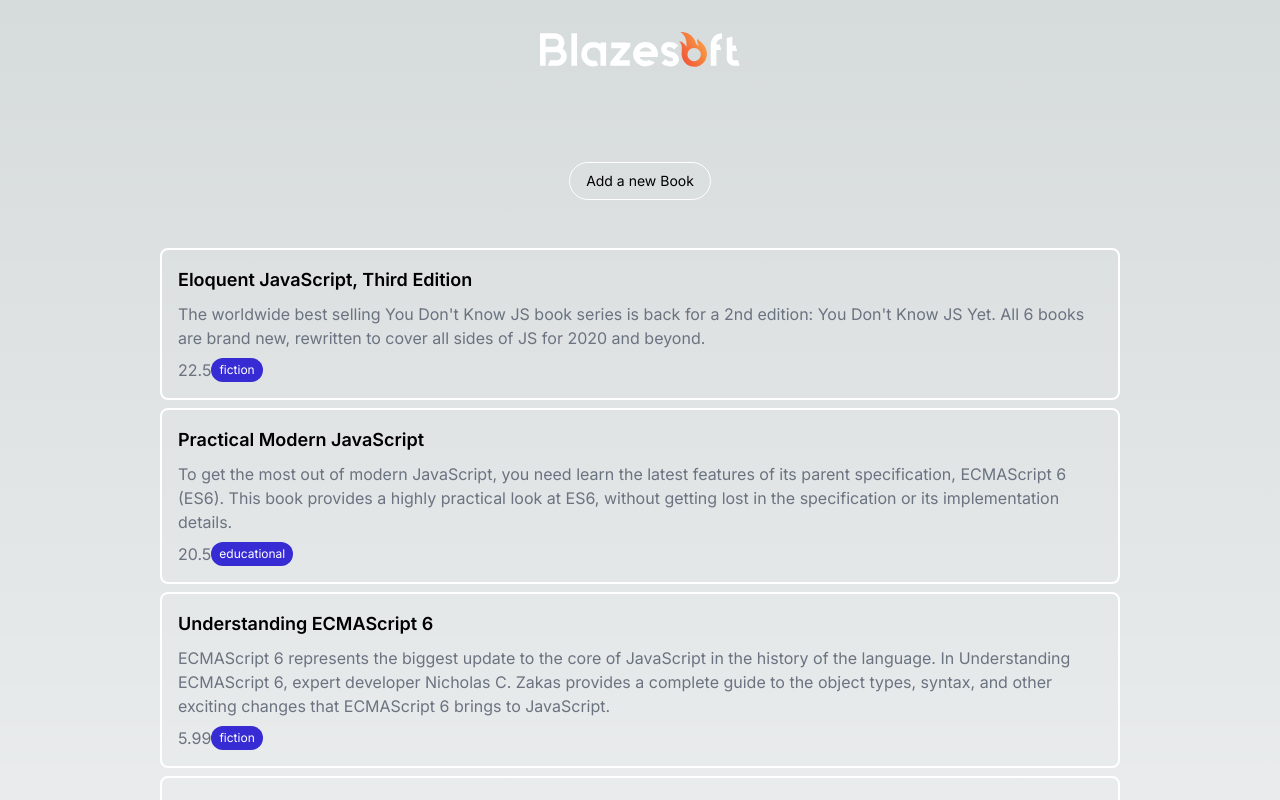
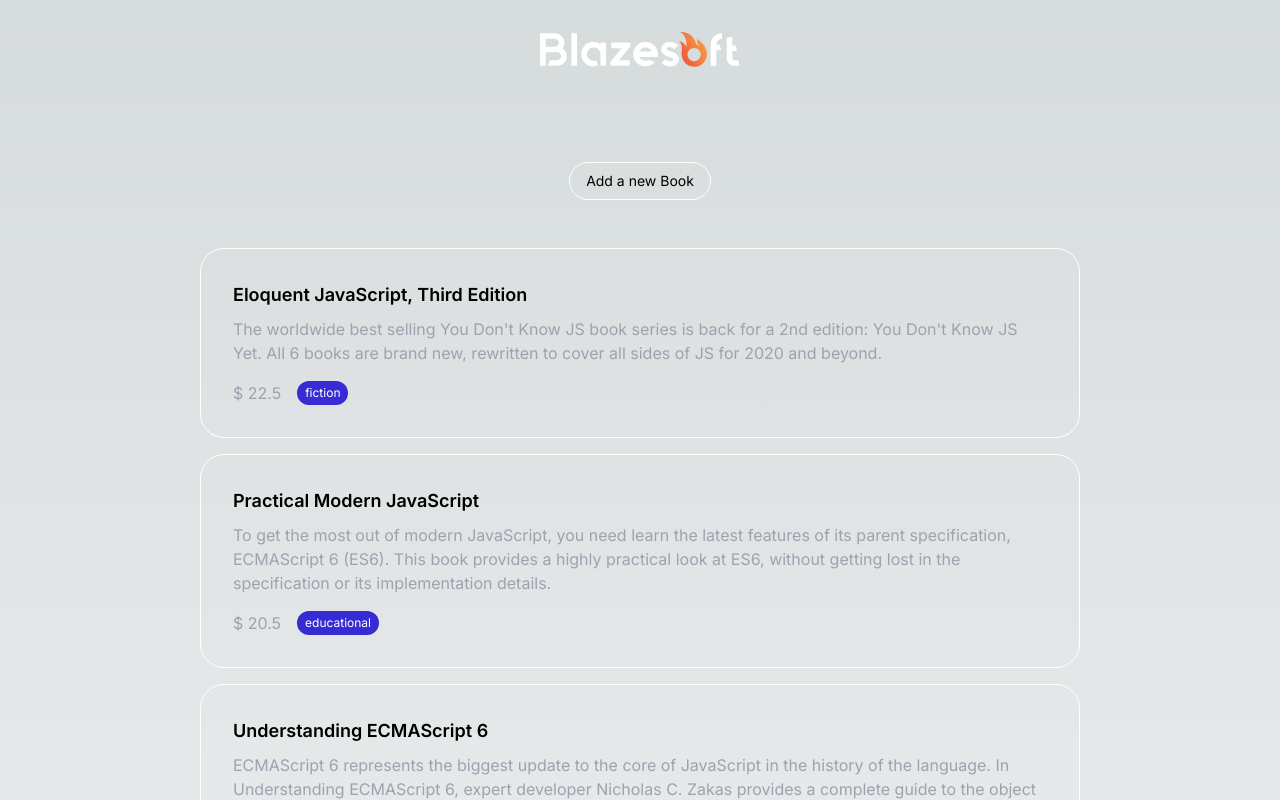
Before and after one commit to Pravasith/book-store, a Next.js app: page / in a window 1280 px wide. Shown: the top 800 px of the page. Built offline with nearby package versions, Linux system fonts and the light colour scheme.

Commit message:
To be continued

```diff
--- a/src/app/@books/book-details/page.tsx
+++ b/src/app/@books/book-details/page.tsx
@@ -1,7 +1,6 @@
 "use client";
 
 import Modal from "@/app/components/Modal";
-import Link from "next/link";
 import BooksLayout from "../CustomLayout";
 
 const BookDetails = () => {
@@ -14,7 +13,6 @@ const BookDetails = () => {
 
   return (
     <BooksLayout>
-      <Link href={"/"}>GO BACK TO HOME</Link>
       <Modal modalTitle={"Edit Book"} initialValues={initialValues} />
     </BooksLayout>
   );
--- a/src/app/components/Book.tsx
+++ b/src/app/components/Book.tsx
@@ -1,20 +1,16 @@
+import { BookType } from "../types";
 import Tag from "./Tag";
 
-interface Props {
-  title: string;
-  description: string;
-  price: number;
-  category: string;
-}
+interface Props extends BookType {}
 
 const Book = (book: Props) => {
   return (
-    <li className="p-4 border-white rounded-lg border-2 flex flex-col gap-y-2">
+    <li className="mx-10 p-8 border-white rounded-3xl border flex flex-col gap-y-2 hover:bg-gray-800 active:bg-gray-900 cursor-pointer transition-colors">
       <h4>{book.title}</h4>
       <p>{book.description}</p>
 
-      <div className="flex-row-west">
-        <p>{book.price}</p>
+      <div className="flex-row-west gap-x-4 mt-2">
+        <p>$ {book.price}</p>
         <Tag content={book.category} />
       </div>
     </li>
--- a/src/app/components/BookList.tsx
+++ b/src/app/components/BookList.tsx
@@ -18,7 +18,7 @@ const BookList = () => {
         <Button onClick={addBookHandler}>Add a new Book</Button>
       </div>
 
-      <ul className="flex flex-col gap-y-2">
+      <ul className="flex flex-col gap-y-4">
         {books.map((book, i) => {
           return (
             <Book
--- a/src/app/globals.css
+++ b/src/app/globals.css
@@ -128,7 +128,7 @@ body {
   }
 
   p {
-    @apply text-base text-gray-500;
+    @apply text-base text-gray-400;
   }
 
   .small-p {
```
